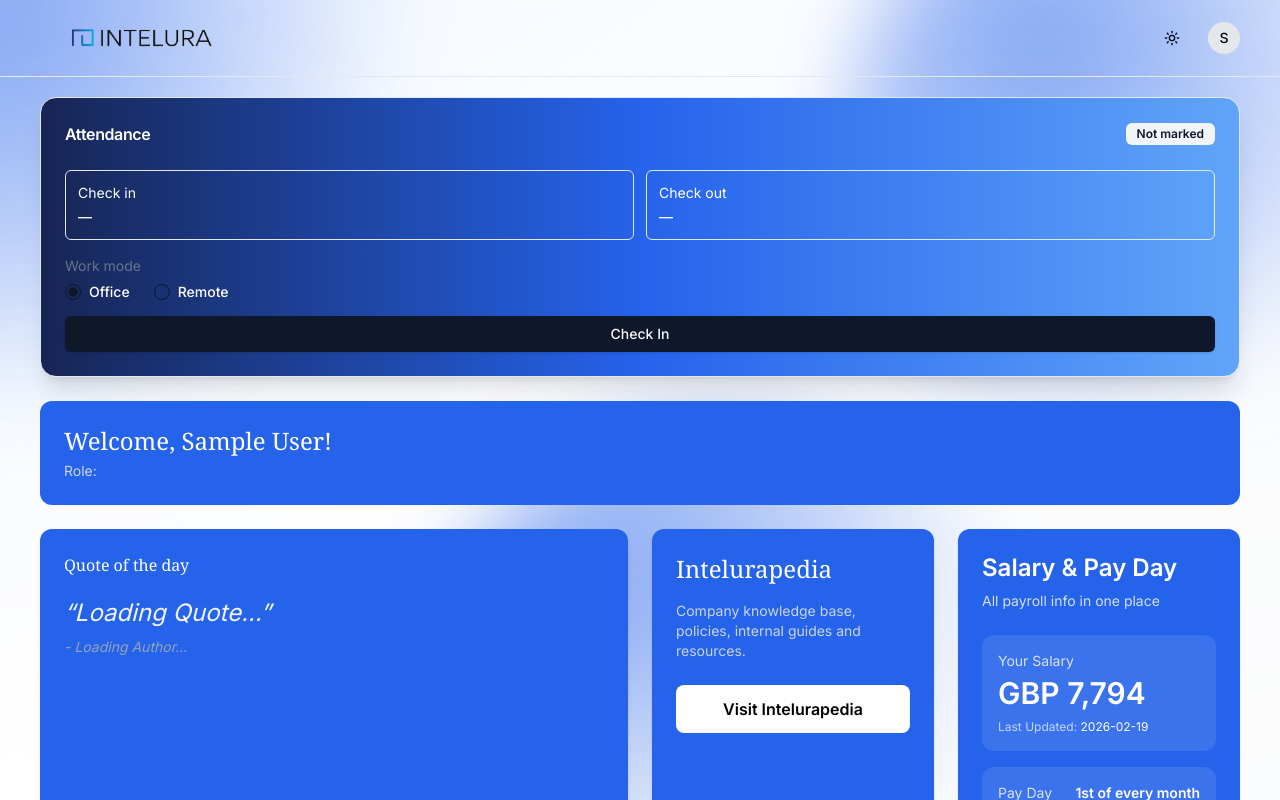
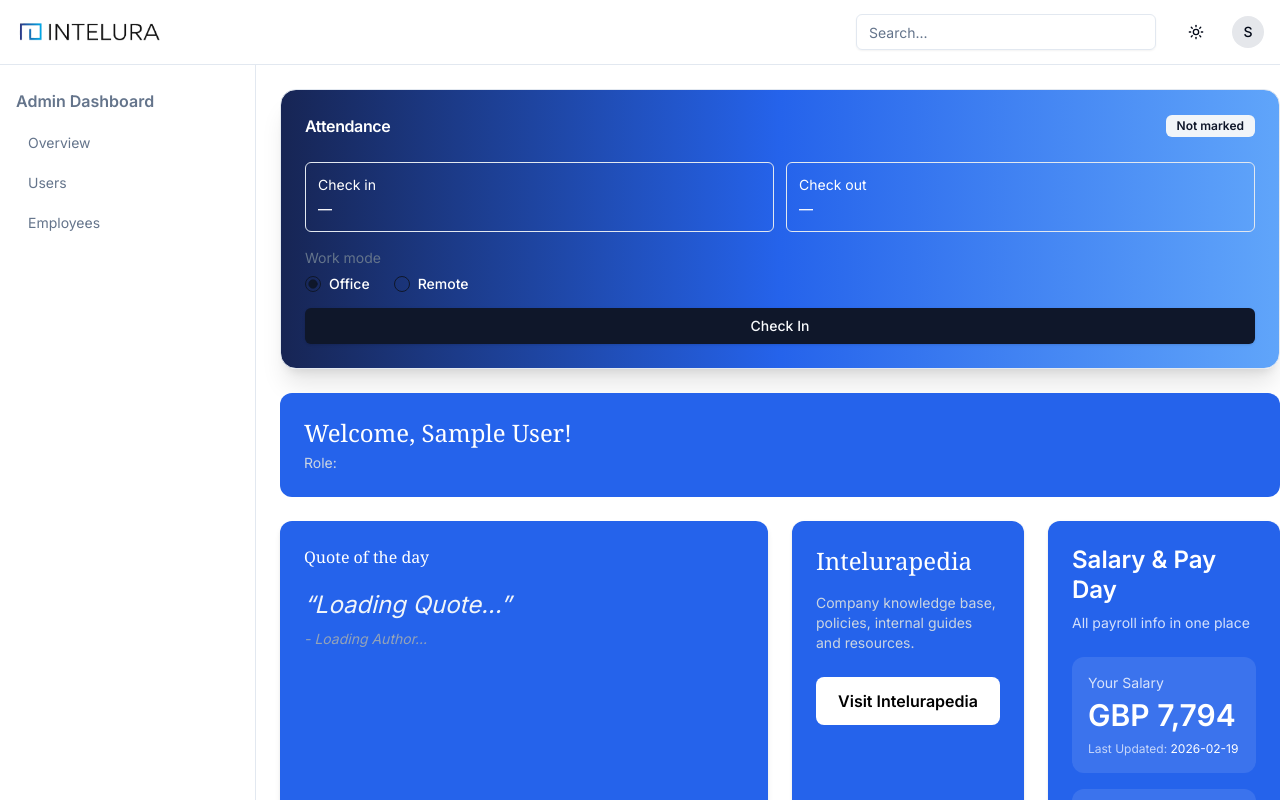
Before and after one commit to charles199811/hris-system, a Next.js app: page / in a window 1280 px wide. Shown: the top 800 px of the page. Built offline with nearby package versions, Linux system fonts and the light colour scheme; no server answers; the database is empty; sample sign-in values are in the browser's storage.

Commit message:
front end update

```diff
--- a/app/(root)/layout.tsx
+++ b/app/(root)/layout.tsx
@@ -1,19 +1,58 @@
-import Header from "@/components/shared/header"
-import Footer from "@/components/footer"
-import AnimatedBackground from "@/components/animate-background/animated-background"
+import { APP_NAME } from "@/lib/constants";
+import Image from "next/image";
+import Link from "next/link";
+import Menu from "@/components/shared/header/menu";
+// import MainNav from "./main-nav";
+import { Input } from "@/components/ui/input";
+import AdminSidebar from "@/components/admin/ui/admin-sidebar";
+// import AdminSearch from "@/components/admin/admin-search";
 
 export default function RootLayout({
   children,
-}: Readonly<{ children: React.ReactNode }>) {
+}: Readonly<{
+  children: React.ReactNode;
+}>) {
   return (
-    <div className="relative isolate flex min-h-screen flex-col">
-      {/* MUST be near the top so it's behind everything */}
-      <AnimatedBackground />
-      <Header />
-      {/* make sure this doesn't paint white */}
-      <main className="flex-1 wrapper">{children}</main>
+    <div className="min-h-screen flex flex-col">
+      {/* Header */}
+      <div className="border-b">
+        <div className="container mx-auto">
+          <div className="flex items-center h-16 px-4">
+            <Link href="/" className="w-22">
+              <Image
+                src="/images/favicon.png"
+                height={148}
+                width={148}
+                alt={APP_NAME}
+              />
+            </Link>
 
-      <Footer />
+            {/* <MainNav className="mx-6" /> */}
+
+            <div className="ml-auto items-center flex space-x-4">
+              <Input
+                type="search"
+                placeholder="Search..."
+                className="md:w-[100px] lg:w-[300px]"
+              />
+              <Menu />
+            </div>
+          </div>
+        </div>
+      </div>
+
+      {/* Body */}
+      <div className="flex-1">
+        <div className="container mx-auto flex gap-6">
+          {/* Sidebar */}
+          <aside className="hidden md:block w-64 border-r py-6">
+            <AdminSidebar />
+          </aside>
+
+          {/* Page content */}
+          <main className="flex-1 py-6">{children}</main>
+        </div>
+      </div>
     </div>
-  )
+  );
 }
--- a/app/(root)/page.tsx
+++ b/app/(root)/page.tsx
@@ -1,3 +1,4 @@
+import MainNav from "../user/main-nav";
 import Profile from "../user/profile/page";
 import { QuickActions } from "../user/profile/quick-actions";
 import { AttendanceCard } from "@/components/shared/attendance-card";
@@ -8,6 +9,7 @@ const Homepage = async () => {
       <AttendanceCard />
       <Profile />
       <QuickActions />
+
     </div>
   );
 };
--- a/app/admin/layout.tsx
+++ b/app/admin/layout.tsx
@@ -4,7 +4,7 @@ import Link from "next/link";
 import Menu from "@/components/shared/header/menu";
 import MainNav from "./main-nav";
 import { Input } from "@/components/ui/input";
-import Sidebar from "@/components/sidebar";
+import Sidebar from "@/components/admin/ui/admin-sidebar";
 // import AdminSearch from "@/components/admin/admin-search";
 
 export default function AdminLayout({
--- a/components/sidebar.tsx
+++ b/components/admin/ui/admin-sidebar.tsx
@@ -15,8 +15,8 @@ export default function Sidebar() {
 
   return (
     <div className="px-4">
-      <p className="text-xs font-semibold text-muted-foreground mb-3">
-        Admin Panel
+      <p className="text-base font-semibold text-muted-foreground mb-3">
+        Admin Dashboard
       </p>
 
       <nav className="flex flex-col gap-1">
--- /dev/null
+++ b/components/shared/root-shell.tsx
@@ -0,0 +1,20 @@
+"use client"
+
+import { usePathname } from "next/navigation"
+import { UserSidebar } from "@/components/user-dashboard/user-sidebar"
+
+export default function RootShell({ children }: { children: React.ReactNode }) {
+  const pathname = usePathname()
+  const isUserArea = pathname.startsWith("/user")
+
+  if (!isUserArea) return <>{children}</>
+
+  return (
+    <div className="mx-auto max-w-7xl px-4 md:px-6">
+      <div className="flex gap-4">
+        <UserSidebar />
+        <main className="flex-1 min-w-0">{children}</main>
+      </div>
+    </div>
+  )
+}
--- /dev/null
+++ b/components/user-dashboard/user-sidebar.tsx
@@ -0,0 +1,63 @@
+"use client"
+
+import Link from "next/link"
+import { usePathname } from "next/navigation"
+import { cn } from "@/lib/utils"
+import { LayoutDashboard, User, CalendarCheck, Wallet } from "lucide-react"
+
+const items = [
+  { title: "Dashboard", href: "/user", icon: LayoutDashboard },
+  { title: "Profile", href: "/user/profile", icon: User },
+  { title: "Attendance", href: "/user#attendance", icon: CalendarCheck },
+  { title: "Salary", href: "/user#salary", icon: Wallet },
+]
+
+export function UserSidebar() {
+  const pathname = usePathname()
+
+  return (
+    <aside
+      className={cn(
+        "hidden md:flex h-[calc(100vh-64px)] w-16 lg:w-56 flex-col gap-2",
+        "rounded-2xl border border-white/10",
+        "bg-gradient-to-b from-blue-950/40 via-blue-900/25 to-blue-950/20",
+        "backdrop-blur-xl shadow-lg"
+      )}
+    >
+      <div className="px-3 py-4">
+        <div className="text-white/90 font-semibold hidden lg:block">Menu</div>
+      </div>
+
+      <nav className="px-2 pb-3 flex-1 space-y-1">
+        {items.map((item) => {
+          const active =
+            pathname === item.href ||
+            (item.href !== "/user" && pathname.startsWith(item.href))
+
+          const Icon = item.icon
+
+          return (
+            <Link
+              key={item.title}
+              href={item.href}
+              className={cn(
+                "flex items-center gap-3 rounded-xl px-3 py-2 text-sm",
+                "text-white/80 hover:text-white hover:bg-white/10 transition",
+                active && "bg-white/15 text-white"
+              )}
+            >
+              <Icon className="h-5 w-5 shrink-0" />
+              <span className="hidden lg:block">{item.title}</span>
+            </Link>
+          )
+        })}
+      </nav>
+
+      <div className="p-2">
+        <div className="rounded-xl bg-white/5 border border-white/10 px-3 py-2 text-xs text-white/70 hidden lg:block">
+          Intelura HRIS
+        </div>
+      </div>
+    </aside>
+  )
+}
```
